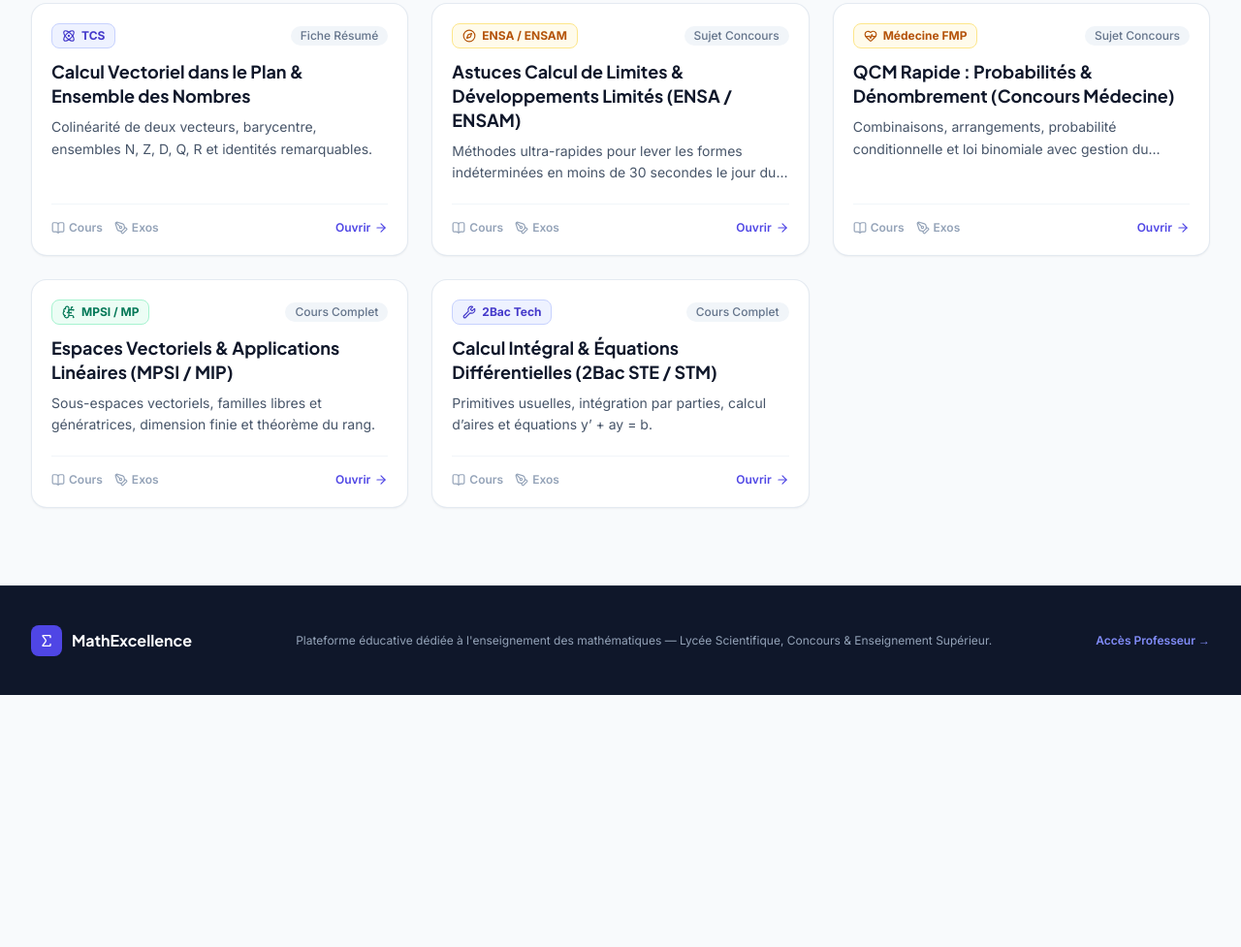
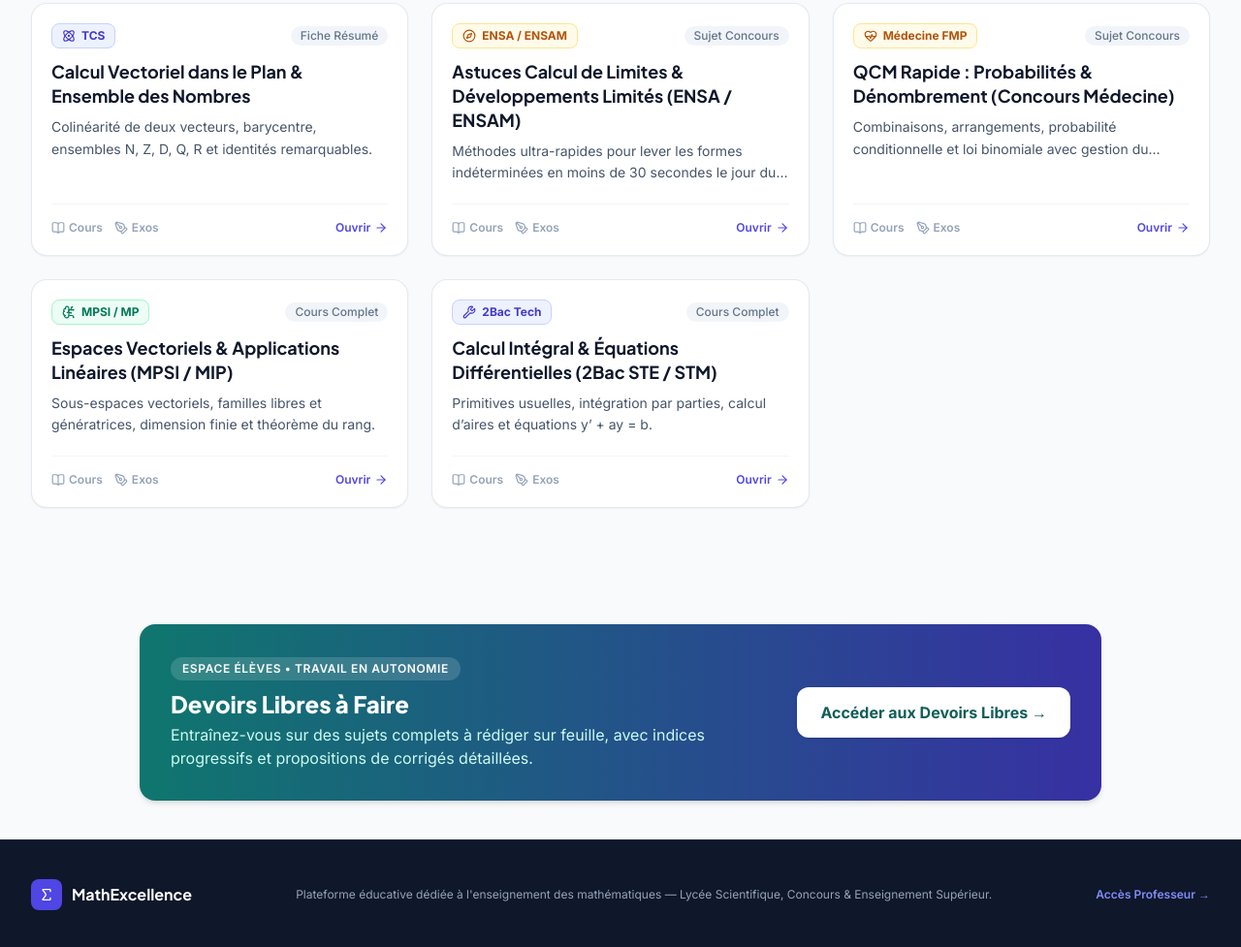
Before and after one commit to ouryoussef2/Youssef-Maths-, a plain HTML site: page index.html in a window 1280 px wide. Shown: the part 1543-2520 px from the top of the page at 97% size. Before the commit the page ends 2260 px from the top, so only its background shows below. Drawn offline with nearby package versions, Linux system fonts and the light colour scheme.

Commit message:
Update index.html

```diff
--- a/index.html
+++ b/index.html
@@ -277,7 +277,23 @@
       <button onclick="resetFilters()" class="px-4 py-2 rounded-xl bg-indigo-600 text-white text-sm font-semibold hover:bg-indigo-700">Afficher tous les cours</button>
     </div>
   </main>
-
+  <!-- Encart Devoirs Libres Élèves -->
+<section class="max-w-5xl mx-auto px-4 my-10">
+  <div class="bg-gradient-to-r from-teal-700 to-indigo-800 rounded-2xl p-6 md:p-8 text-white shadow-md flex flex-col md:flex-row items-center justify-between gap-6">
+    <div>
+      <span class="inline-block px-3 py-1 text-xs font-semibold uppercase tracking-wider bg-white/15 rounded-full mb-2">
+        Espace Élèves • Travail en Autonomie
+      </span>
+      <h2 class="text-2xl font-extrabold mb-1">Devoirs Libres à Faire</h2>
+      <p class="text-teal-100 text-sm md:text-base max-w-xl">
+        Entraînez-vous sur des sujets complets à rédiger sur feuille, avec indices progressifs et propositions de corrigés détaillées.
+      </p>
+    </div>
+    <a href="devoirs.html" class="shrink-0 px-6 py-3.5 rounded-xl bg-white text-teal-800 font-bold text-sm md:text-base hover:bg-teal-50 shadow transition">
+      Accéder aux Devoirs Libres →
+    </a>
+  </div>
+</section>
   <!-- FOOTER -->
   <footer class="bg-slate-900 text-slate-400 py-10 border-t border-slate-800">
     <div class="max-w-7xl mx-auto px-4 sm:px-6 lg:px-8 flex flex-col sm:flex-row items-center justify-between gap-4">
```
